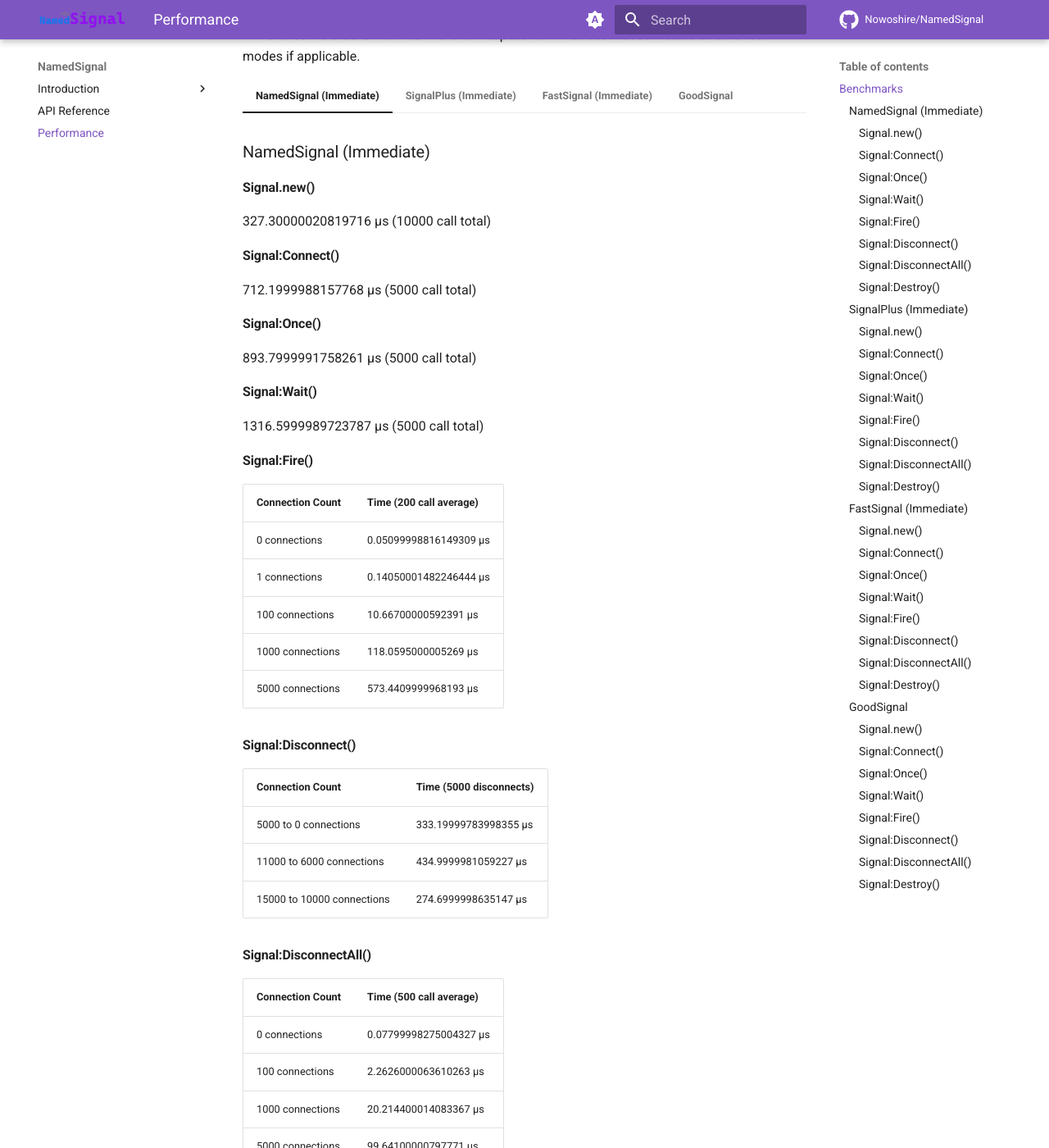
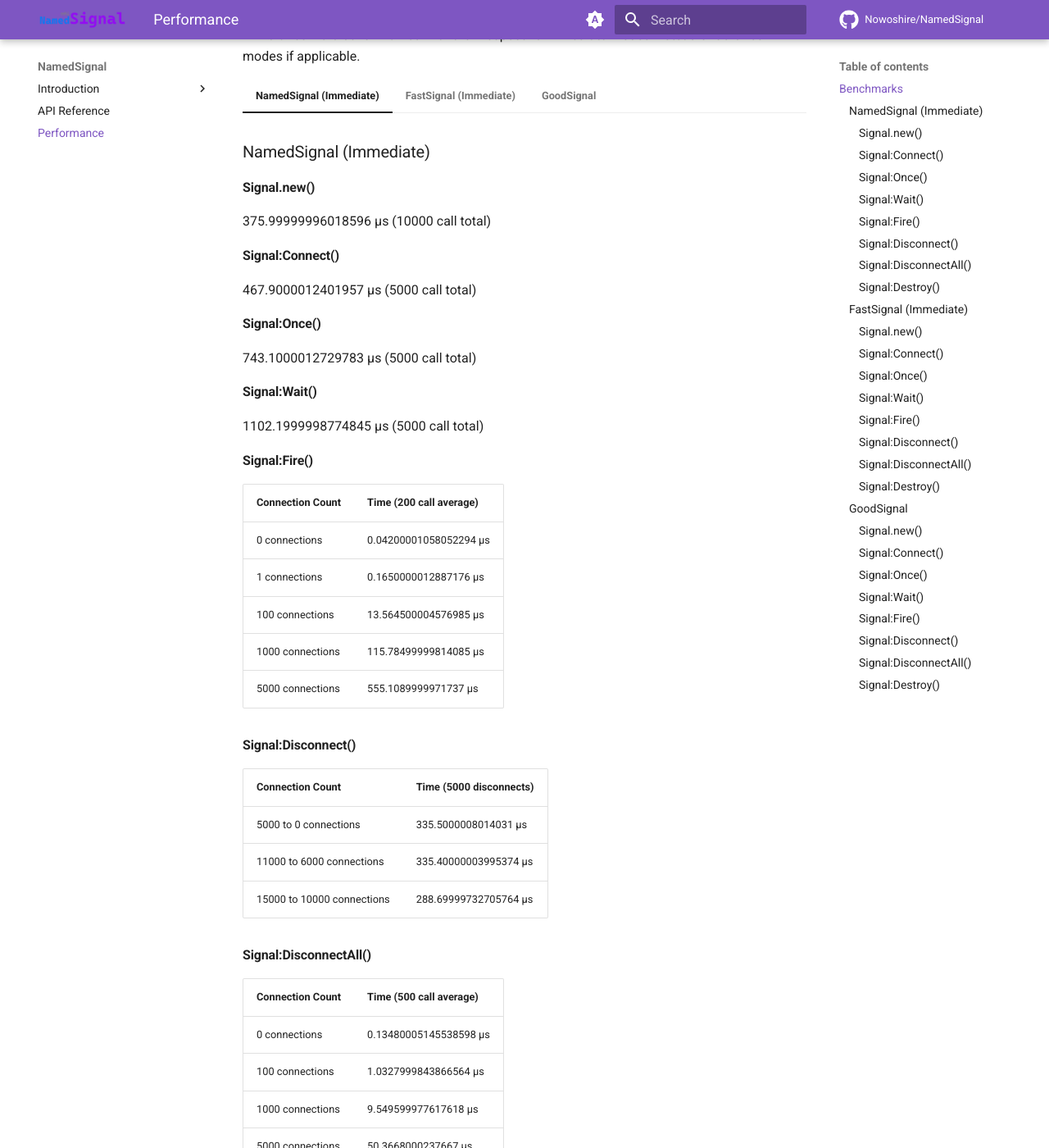
Before and after one commit to Nowoshire/NamedSignal, an MkDocs documentation site: the page built from docs/performance.md, in a window 1280 px wide and 1400 px high, scrolled down 594 px. Shown: the whole window at 82% size. Built offline with MkDocs 1.6.1 and Material for MkDocs 9.7.7, drawn with Linux system fonts in a browser that asks for light colours; comment, search, counter and statistics services are not loaded; some of the changed text lies outside the part shown.

Commit message:
update benchmarks

```diff
--- a/docs/performance.md
+++ b/docs/performance.md
@@ -20,95 +20,48 @@
 
 	### NamedSignal (Immediate)
 	#### Signal.new()
-	327.30000020819716 µs (10000 call total)
+	375.99999996018596 µs (10000 call total)
 
 	#### Signal:Connect()
-	712.1999988157768 µs (5000 call total)
+	467.9000012401957 µs (5000 call total)
 
 	#### Signal:Once()
-	893.7999991758261 µs (5000 call total)
+	743.1000012729783 µs (5000 call total)
 
 	#### Signal:Wait()
-	1316.5999989723787 µs (5000 call total)
+	1102.1999998774845 µs (5000 call total)
 
 	#### Signal:Fire()
 	| Connection Count | Time (200 call average) |
 	| --- | --- |
-	| 0 connections | 0.05099998816149309 µs |
-	| 1 connections | 0.14050001482246444 µs |
-	| 100 connections | 10.66700000592391 µs |
-	| 1000 connections | 118.0595000005269 µs |
-	| 5000 connections | 573.4409999968193 µs |
+	| 0 connections | 0.04200001058052294 µs |
+	| 1 connections | 0.1650000012887176 µs |
+	| 100 connections | 13.564500004576985 µs |
+	| 1000 connections | 115.78499999814085 µs |
+	| 5000 connections | 555.1089999971737 µs |
 
 	#### Signal:Disconnect()
 	| Connection Count | Time (5000 disconnects) |
 	| --- | --- |
-	| 5000 to 0 connections | 333.19999783998355 µs |
-	| 11000 to 6000 connections | 434.9999981059227 µs |
-	| 15000 to 10000 connections | 274.6999998635147 µs |
+	| 5000 to 0 connections | 335.5000008014031 µs |
+	| 11000 to 6000 connections | 335.40000003995374 µs |
+	| 15000 to 10000 connections | 288.69999732705764 µs |
 
 	#### Signal:DisconnectAll()
 	| Connection Count | Time (500 call average) |
 	| --- | --- |
-	| 0 connections | 0.07799998275004327 µs |
-	| 100 connections | 2.2626000063610263 µs |
-	| 1000 connections | 20.214400014083367 µs |
-	| 5000 connections | 99.64100000797771 µs |
+	| 0 connections | 0.13480005145538598 µs |
+	| 100 connections | 1.0327999843866564 µs |
+	| 1000 connections | 9.549599977617618 µs |
+	| 5000 connections | 50.3668000237667 µs |
 
 	#### Signal:Destroy()
 	| Connection Count | Time (500 call average) |
 	| --- | --- |
-	| 0 connections | 0.1961999078048393 µs |
-	| 100 connections | 2.2962001094128937 µs |
-	| 1000 connections | 21.678000106476247 µs |
-	| 5000 connections | 98.19240003707819 µs |
-
-=== "SignalPlus (Immediate)"
-
-	### SignalPlus (Immediate)
-	#### Signal.new()
-	472.49999988707714 µs (10000 call total)
-
-	#### Signal:Connect()
-	506.3999997219071 µs (5000 call total)
-
-	#### Signal:Once()
-	872.1000003788504 µs (5000 call total)
-
-	#### Signal:Wait()
-	1176.800000393996 µs (5000 call total)
-
-	#### Signal:Fire()
-	| Connection Count | Time (200 call average) |
-	| --- | --- |
-	| 0 connections | 0.03949999609176302 µs |
-	| 1 connections | 0.6195000014486141 µs |
-	| 100 connections | 45.51250000076834 µs |
-	| 1000 connections | 451.3489999999365 µs |
-	| 5000 connections | 2253.7010000041846 µs |
-
-	#### Signal:Disconnect()
-	| Connection Count | Time (5000 disconnects) |
-	| --- | --- |
-	| 5000 to 0 connections | 234.30000055668643 µs |
-	| 11000 to 6000 connections | 241.49999990186188 µs |
-	| 15000 to 10000 connections | 230.10000040812884 µs |
-
-	#### Signal:DisconnectAll()
-	| Connection Count | Time (500 call average) |
-	| --- | --- |
-	| 0 connections | 0.1246000119863311 µs |
-	| 100 connections | 1.9977999927505155 µs |
-	| 1000 connections | 19.31200000581157 µs |
-	| 5000 connections | 98.0693999936193 µs |
-
-	#### Signal:Destroy()
-	| Connection Count | Time (500 call average) |
-	| --- | --- |
-	| 0 connections | 0.1739999916026136 µs |
-	| 100 connections | 2.0981999914511107 µs |
-	| 1000 connections | 19.709000009243027 µs |
-	| 5000 connections | 98.99919998315454 µs |
+	| 0 connections | 0.15800003166077659 µs |
+	| 100 connections | 1.165799971204251 µs |
+	| 1000 connections | 9.813200049393345 µs |
+	| 5000 connections | 50.63779999181861 µs |
 
 === "FastSignal (Immediate)"
 
```
Also changed, not shown: README.md (+20 -20 lines).
